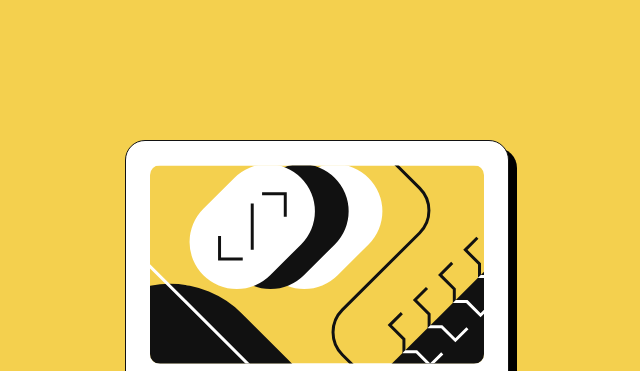
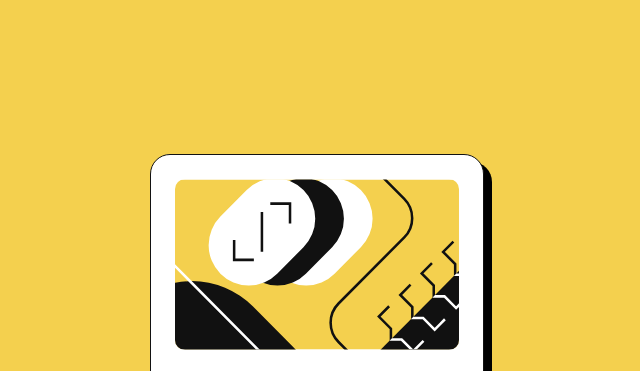
Before and after one commit to Marjolein-Kasman-de-Jong/blog-preview-card, a plain HTML site: page index.html in a window 1280 px wide. Shown: the top 371 px of the page, without its empty margins (323-963 px from the left). Drawn offline with Linux system fonts and the light colour scheme.

Commit message:
Enhance HTML

```diff
--- a/index.html
+++ b/index.html
@@ -2,6 +2,7 @@
 <html lang="en">
 <head>
     <meta charset="UTF-8">
+    <meta name="description" content="A blog preview card component built with HTML and CSS.">
     <meta name="viewport" content="width=device-width, initial-scale=1.0">
     <link rel="stylesheet" href="styles/css-reset.css">
     <link rel="stylesheet" href="styles/styles.css">
@@ -9,6 +10,7 @@
     <title>Blog Preview Card</title>
 </head>
 <body>
+    <main>
         <article class="card">
             <img class="illustration" src="assets/illustration-article.svg" alt="" aria-hidden="true">
             <div class="text-content">
@@ -24,5 +26,6 @@
                 <p class="author">Greg Hooper</p>
             </div>
         </article>
+    </main>
 </body>
 </html>
--- a/styles/styles.css
+++ b/styles/styles.css
@@ -86,6 +86,11 @@ body {
     background-color: var(--yellow);
 }
 
+main {
+    display: flex;
+    justify-content: center;
+}
+
 /* Card */
 
 .card {
```
Lines whose indentation alone changed are shown as unchanged.
